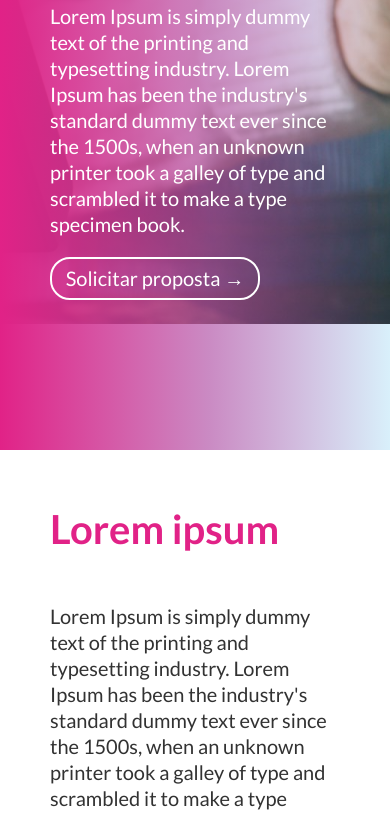
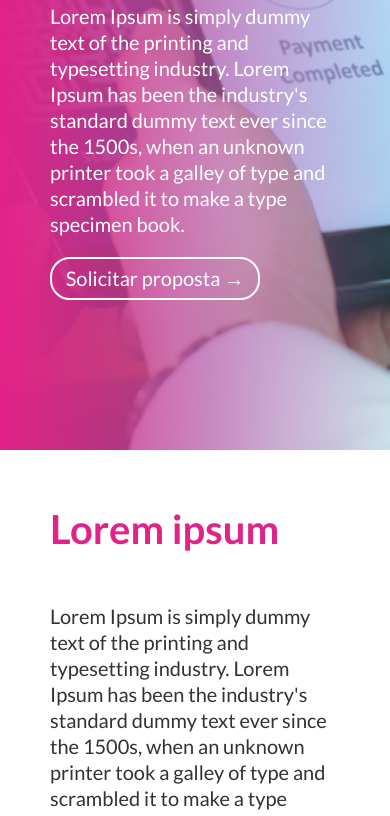
Before and after one commit to Silviofacanha/landin-q, a plain HTML site: page index.html in a window 390 px wide. Shown: the part 498-1314 px from the top of the page. Drawn offline with Linux system fonts and the light colour scheme.

Commit message:
update styles

```diff
--- a/style.css
+++ b/style.css
@@ -461,6 +461,9 @@
     padding: 100px 0;
     width: 100%;
     box-sizing: border-box;
+    background-size: auto;
+    background-size: cover;
+    background-position: center;
   }
 
   .card-header__wrapper {
@@ -544,6 +547,8 @@
   .card-video {
     height: auto;
     padding-bottom: 50px;
+    background-size: cover;
+    background-position: center;
   }
 
   .card-video h2 {
```
